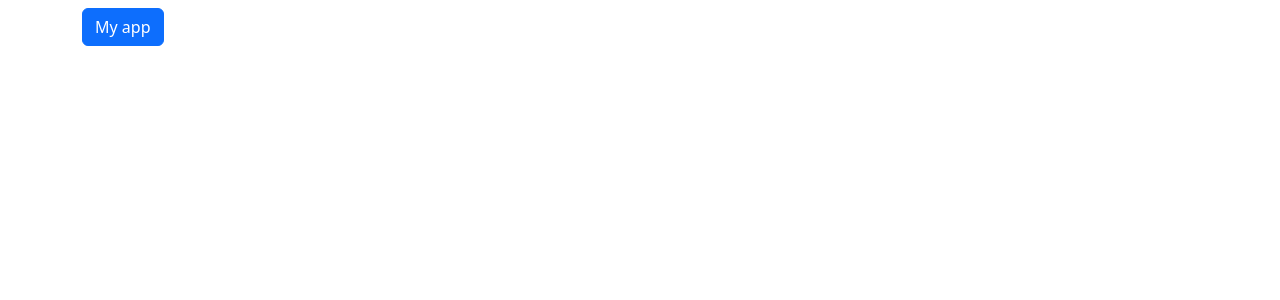
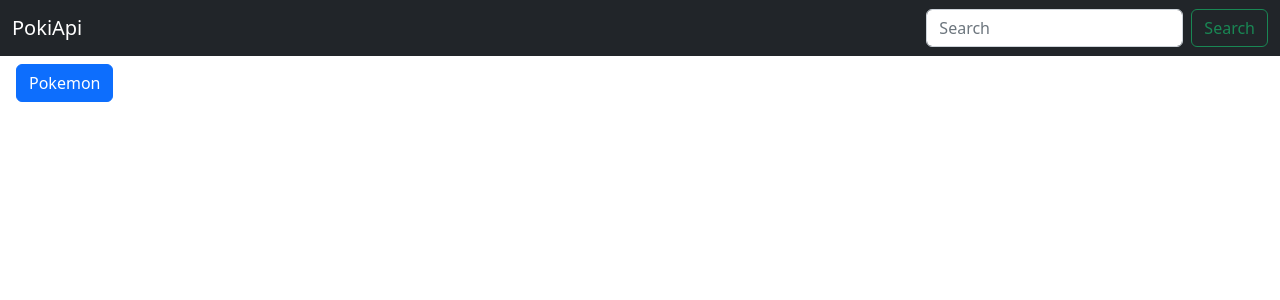
Before and after one commit to ShreyasMandlik/Angular, an Angular app: page / in a window 1280 px wide. Shown: the top 300 px of the page. Built offline with nearby package versions, Linux system fonts and the light colour scheme.

Commit message:
ENH:created Add Pokemon Form

```diff
--- a/src/app/app.component.html
+++ b/src/app/app.component.html
@@ -1,5 +1,39 @@
+<app-header></app-header>
 
+<button class="btn btn-primary my-2 mx-3"  data-bs-toggle="modal" data-bs-target="#exampleModal">Pokemon</button>
 
-<div class="container my-2">
-  <button class="btn btn-primary">My app</button>
+<div class="container my-2 mx-auto">
+
+  <!-- Modal -->
+  <div class="modal fade" id="exampleModal" tabindex="-1" aria-labelledby="exampleModalLabel" aria-hidden="true">
+    <div class="modal-dialog">
+      <div class="modal-content">
+        <div class="modal-header">
+          <h1 class="modal-title fs-5" id="exampleModalLabel">Modal title</h1>
+          <button type="button" class="btn-close" data-bs-dismiss="modal" aria-label="Close"></button>
+        </div>
+        <div class="modal-body">
+          <form [formGroup]="pokemonform">
+            <div class="mb-3">
+              <label for="exampleInputEmail1" class="form-label" >Name</label>
+              <input type="text" class="form-control" id="exampleInputEmail1" placeholder="Pokemon Name" formControlName="name">
+            </div>
+            <div class="mb-3">
+              <label for="exampleInputEmail1" class="form-label" >Speciality</label>
+              <input type="text" class="form-control" id="exampleInputEmail1" formControlName="speciality" placeholder="Pokemon Name">
+
+            </div>
+            <div class="mb-3">
+              <label for="exampleInputEmail1" class="form-label" >URL</label>
+              <input type="text" class="form-control" id="exampleInputEmail1" formControlName="imageUrl" placeholder="Pokemon Name">
+            </div>
+          </form>
+        </div>
+        <div class="modal-footer">
+          <button type="button" class="btn btn-secondary" data-bs-dismiss="modal" >Close</button>
+          <button type="button" class="btn btn-primary">Save changes</button>
+        </div>
+      </div>
+    </div>
+  </div>
 </div>
--- a/src/app/app.component.ts
+++ b/src/app/app.component.ts
@@ -1,11 +1,25 @@
-import { Component } from '@angular/core';
+import { Component, OnInit } from '@angular/core';
+import { FormBuilder, FormGroup } from '@angular/forms';
 
 @Component({
   selector: 'app-root',
   templateUrl: './app.component.html',
   styleUrls: ['./app.component.css'],
 })
-export class AppComponent {
+export class AppComponent implements OnInit{
   title = 'Incubyte';
+  pokemonform:FormGroup;
+  constructor( private fb:FormBuilder){
+    this.pokemonform=fb.group({});
+  }
+  ngOnInit(): void {
+    this.pokemonform = this.fb.group({
+      name: this.fb.control('Abc'),
+      speciality: this.fb.control('pi'),
+      imageUrl: this.fb.control('hhtp'),
+    });
+
+
+  }
 
 }
--- /dev/null
+++ b/src/app/header/header.component.html
@@ -0,0 +1,17 @@
+<nav class="navbar navbar-expand-lg navbar-dark bg-dark">
+    <div class="container-fluid">
+        <a class="navbar-brand" href="#">PokiApi</a>
+        <button class="navbar-toggler" type="button" data-bs-toggle="collapse" data-bs-target="#navbarSupportedContent"
+            aria-controls="navbarSupportedContent" aria-expanded="false" aria-label="Toggle navigation">
+            <span class="navbar-toggler-icon"></span>
+        </button>
+        <div class="collapse navbar-collapse float-end" id="navbarSupportedContent ">
+            <ul class="navbar-nav me-auto mb-2 mb-lg-0">
+            </ul>
+            <form class="d-flex " role="search">
+                <input class="form-control me-2" type="search" placeholder="Search" aria-label="Search">
+                <button class="btn btn-outline-success" type="submit">Search</button>
+            </form>
+        </div>
+    </div>
+</nav>
```
Also changed, not shown: src/app/app.module.ts (+6 -2 lines), src/app/header/header.component.ts (added, +10 -0 lines), src/app/header/header.component.css (added), 1 other file (tests, documents, lock files or other folders).
